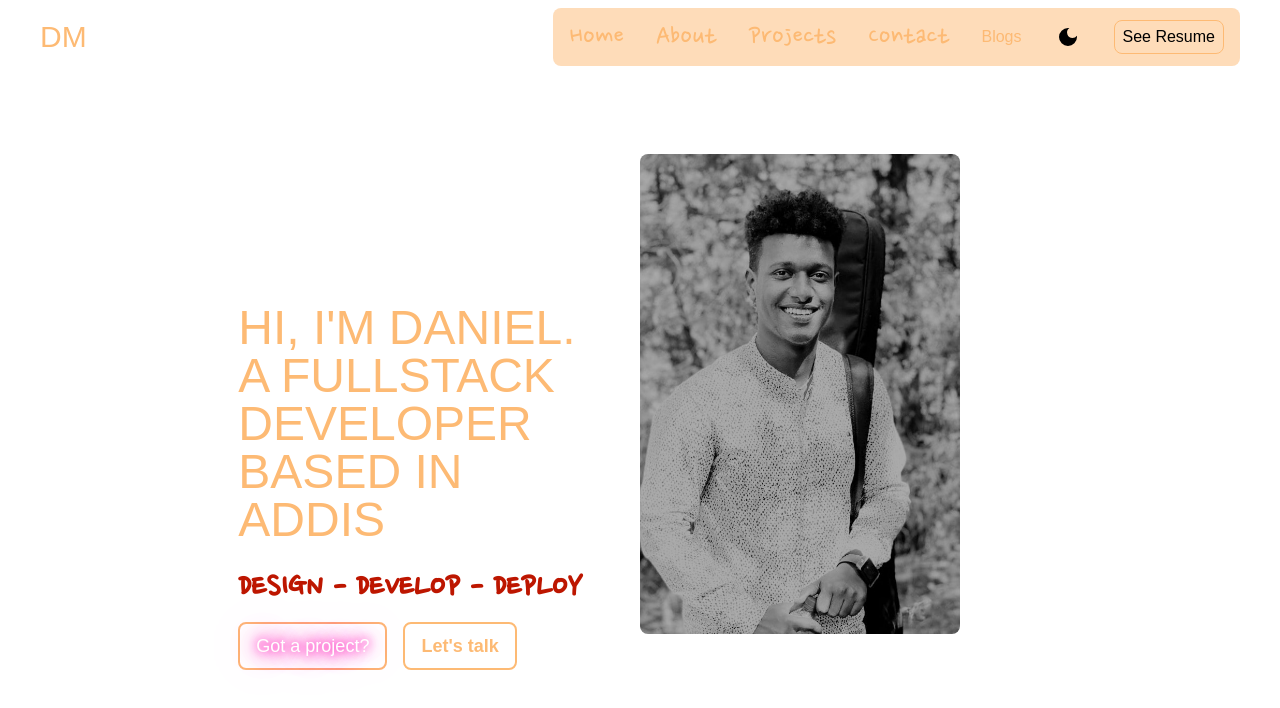
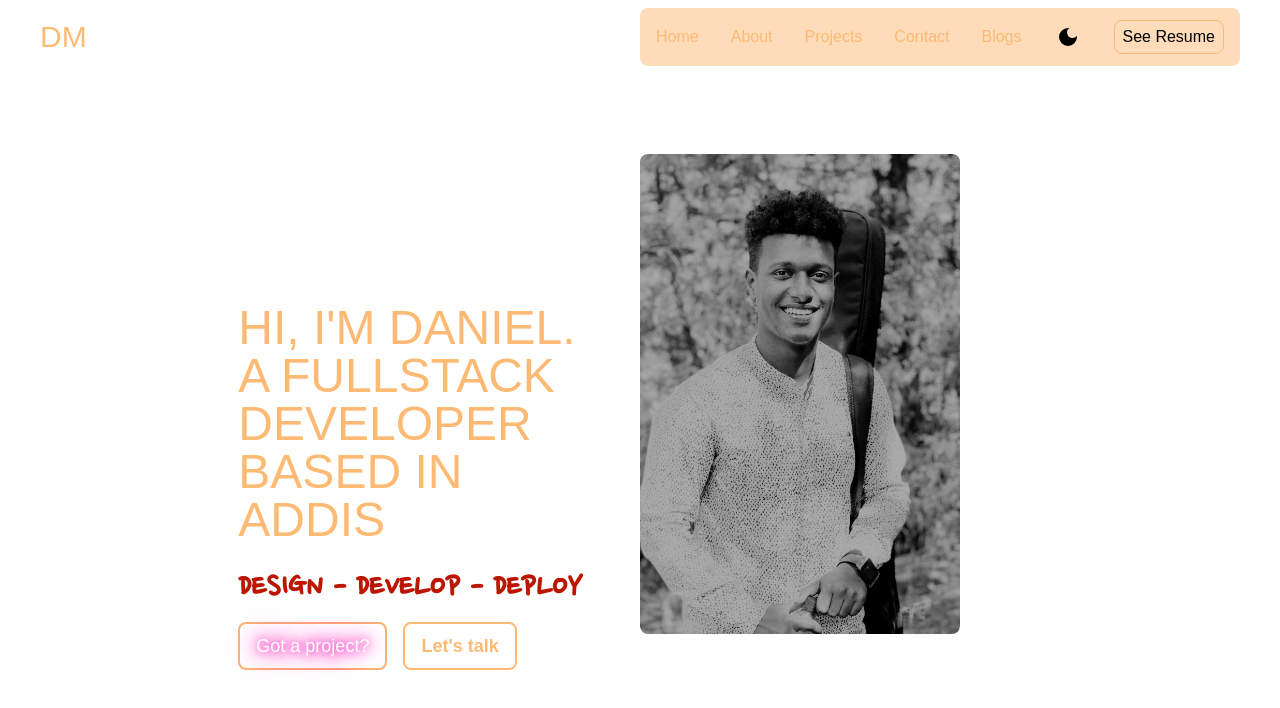
Before and after one commit to danmesfin/portfolio, a Next.js app: page / in a window 1280 px wide. Shown: the top 708 px of the page. Built offline with nearby package versions, Linux system fonts and the light colour scheme; a web font is replaced by a local one.

Commit message:
update:) nav items text color

```diff
--- a/components/Layout/index.js
+++ b/components/Layout/index.js
@@ -22,7 +22,7 @@ function Layout({ children }) {
   return (
     <main
       lang="eng"
-      className=" dark:bg-base snap-y h-screen overflow-scroll scroll-smooth"
+      className=" dark:bg-base snap-y h-screen overflow-y-scroll scroll-smooth"
     >
       <Head>
         <title>Daniel Mesfin</title>
--- a/components/Navitem/index.tsx
+++ b/components/Navitem/index.tsx
@@ -11,7 +11,7 @@ interface NavitemProps {
 function Navitem({ active, link, menu, onClick }: NavitemProps) {
   return (
     <li
-      className={`cursor-pointer transform duration-200 delay-175 block font-hand text-3xl py-2 pr-4 pl-3 rounded-md text-center text-primary  md:p-0 ${
+      className={`cursor-pointer transform duration-200 delay-175 block font-display py-2 pr-4 pl-3 rounded-md text-center text-primary  md:p-0 ${
         active ? '' : ''
       }`}
       aria-current="page"
```
